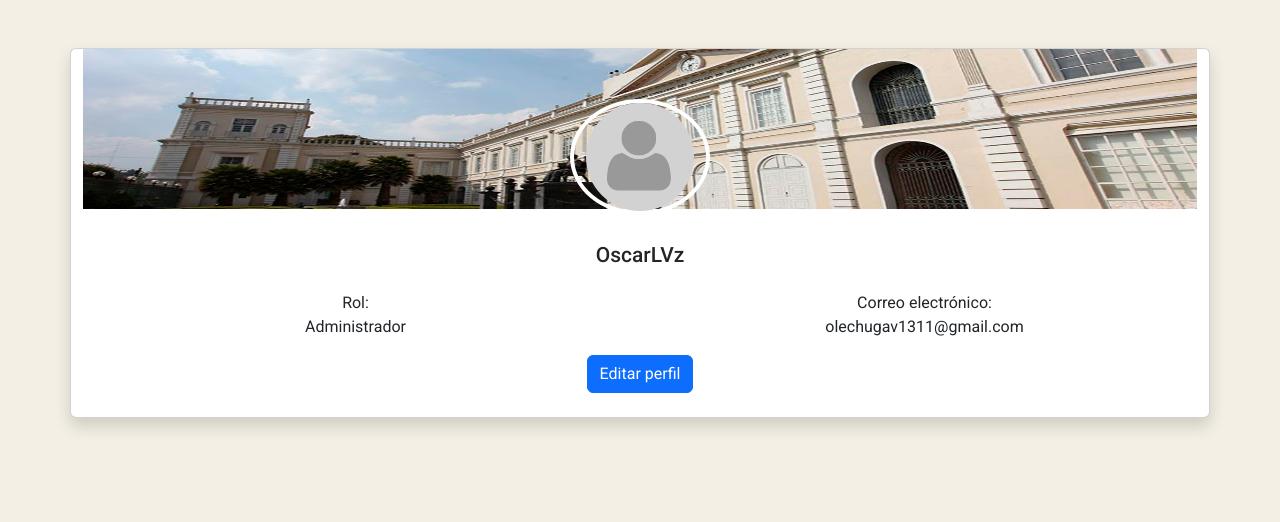
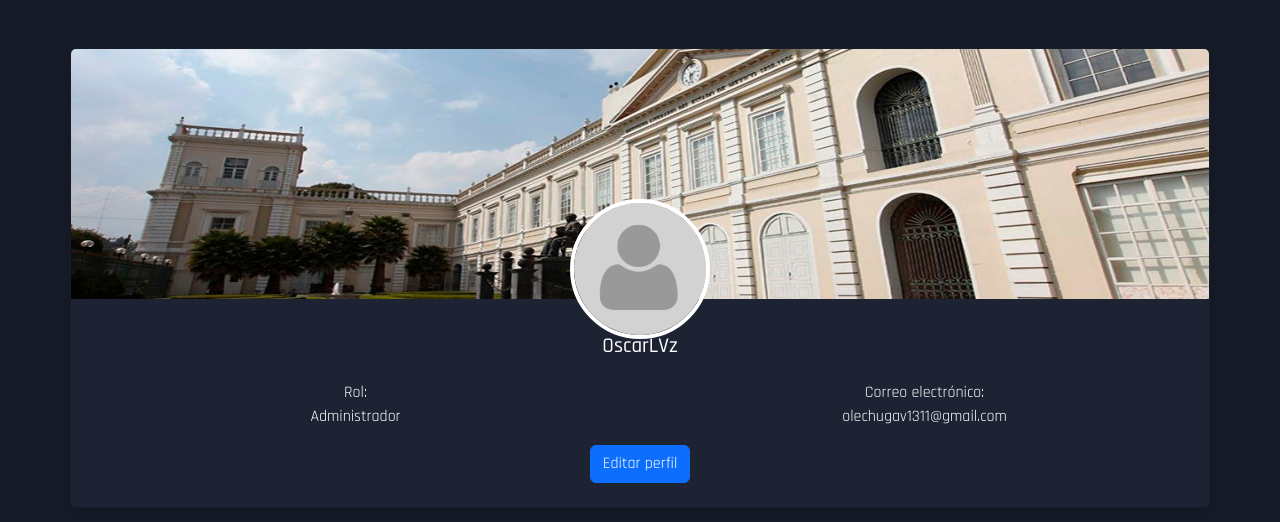
Before and after one commit to OscarLVz-dev/oscarlvz-frontend, an Angular app: page / in a window 1280 px wide. Shown: the top 522 px of the page. Built offline with nearby package versions, Linux system fonts and the light colour scheme.

Commit message:
Colors and font updated

```diff
--- a/src/app/app.component.html
+++ b/src/app/app.component.html
@@ -1,4 +1,4 @@
-<div class="container card pb-4 shadow mt-5">
+<div class="container card user-data-card pb-4 shadow mt-5">
     <div class="row">
         <img src="../../../assets/img/2.jpg" class="bar">
         <img src="../../../assets/img/default.png" class="userPhoto">
--- a/src/app/app.component.scss
+++ b/src/app/app.component.scss
@@ -1,23 +1,29 @@
 @import "../styles.scss";
+
+.user-data-card {
+    background: $blue;
+}
 
 .bar {
     width: 100%;
-    height: 160px;
-    max-height: 160px;
-    border-radius: 5px 5px 0px 0px;
+    height: 250px;
+    max-height: 250px;
+    padding: 0;
+    margin: 0;
 }
 
 .userPhoto {
     border-radius: 100%;
     max-width: 140px;
     position: absolute;
-    top: 50px;
+    top: 150px;
     border: 4px solid white;
     margin-left: auto;
     margin-right: auto;
     left: 0;
     right: 0;
     text-align: center;
+    padding: 0;
 }
 
 .user-name {
@@ -27,6 +33,6 @@
     margin-top: 35px;
 }
 
-.card{
+.card {
     overflow: hidden;
 }
--- a/src/index.html
+++ b/src/index.html
@@ -1,5 +1,6 @@
 <!doctype html>
 <html lang="en">
+
 <head>
   <meta charset="utf-8">
   <title>OscarLVz</title>
@@ -9,9 +10,11 @@
   <!--Fonts-->
   <link rel="preconnect" href="https://fonts.googleapis.com">
   <link rel="preconnect" href="https://fonts.gstatic.com" crossorigin>
-  <link href="https://fonts.googleapis.com/css2?family=Roboto:wght@100;300;400;500;700;900&display=swap" rel="stylesheet">
+  <link href="https://fonts.googleapis.com/css2?family=Rajdhani:wght@300;400;500;600;700&display=swap" rel="stylesheet">
 </head>
+
 <body>
   <app-root></app-root>
 </body>
+
 </html>
--- a/src/styles.scss
+++ b/src/styles.scss
@@ -1,12 +1,11 @@
-$white: #ffffff;
-$gold-o10: #f3efe4;
-$gold-o60: #beab70;
-$primary: #2c5234;
+$blue: #1d2333;
+$blue-demon: #161b28;
 
 * {
-    font-family: 'Roboto', sans-serif;
+    font-family: 'Rajdhani', sans-serif;
+    color: white;
 }
 
 body {
-    background: $gold-o10;
+    background: $blue-demon;
 }
```
